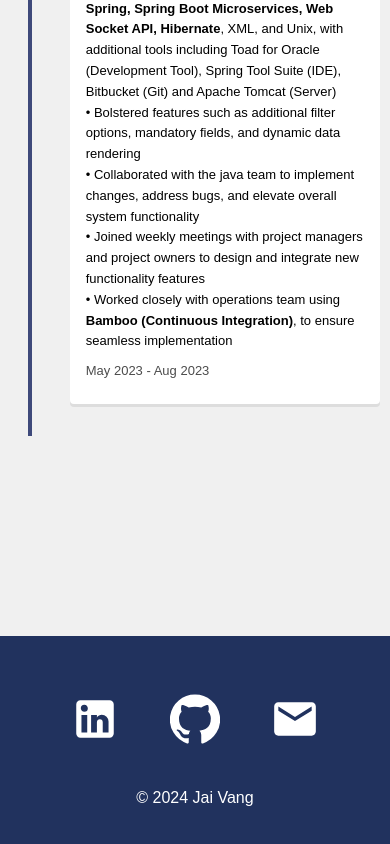
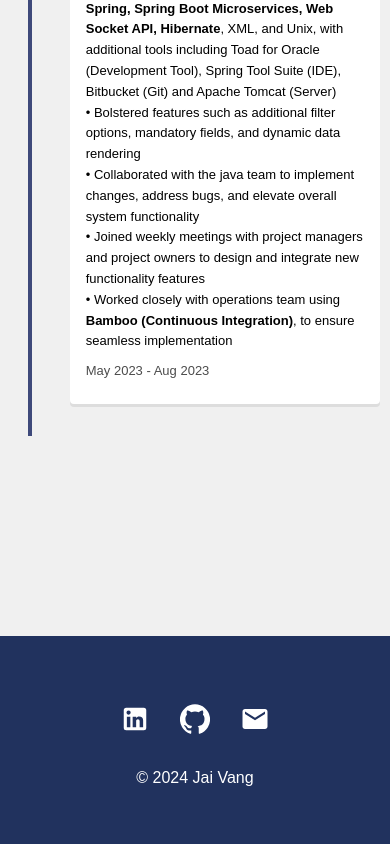
Before and after one commit to jvang0620/Personal-Portfolio, a React (Create React App) app: page /experience in a window 390 px wide. Shown: the part 1393-2237 px from the top of the page. Built offline with nearby package versions, Linux system fonts and the light colour scheme.

Commit message:
adding responsive to footer's icons

```diff
--- a/src/styles/Footer.css
+++ b/src/styles/Footer.css
@@ -23,8 +23,18 @@
   color: white;
 }
 
+/*  the enclosed CSS styles will only apply when the screen width is 770 pixels or less */
+@media only screen and (max-width: 770px) {
+
+  .footer svg {
+    font-size: 45px;
+  }
+}
+
+/*  the enclosed CSS styles will only apply when the screen width is 600 pixels or less */
 @media only screen and (max-width: 600px) {
   .footer svg {
-      font-size: 50px;
+    font-size: 30px;
+    margin: 15px;
   }
 }
```
Lines whose indentation alone changed are shown as unchanged.
